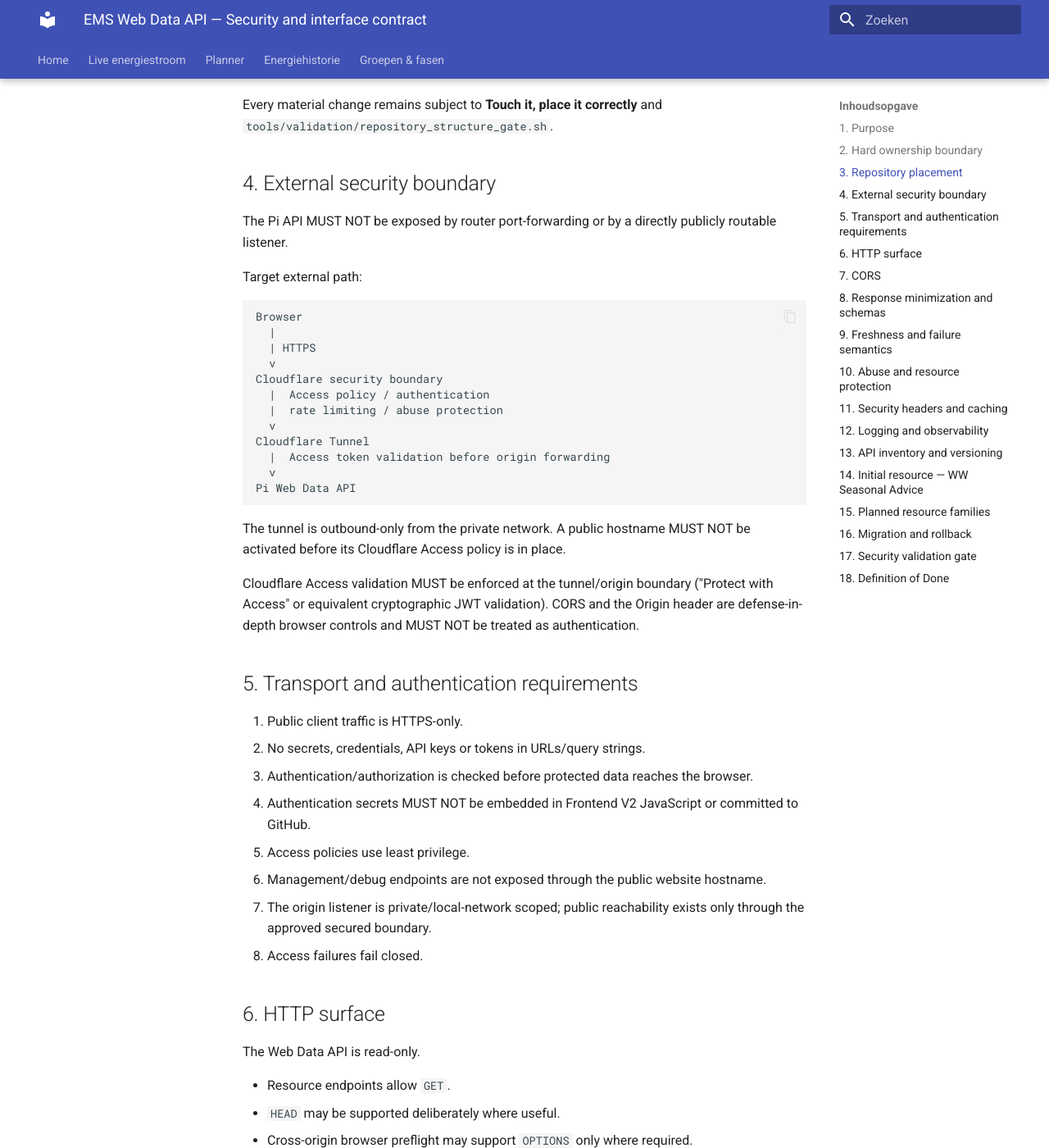
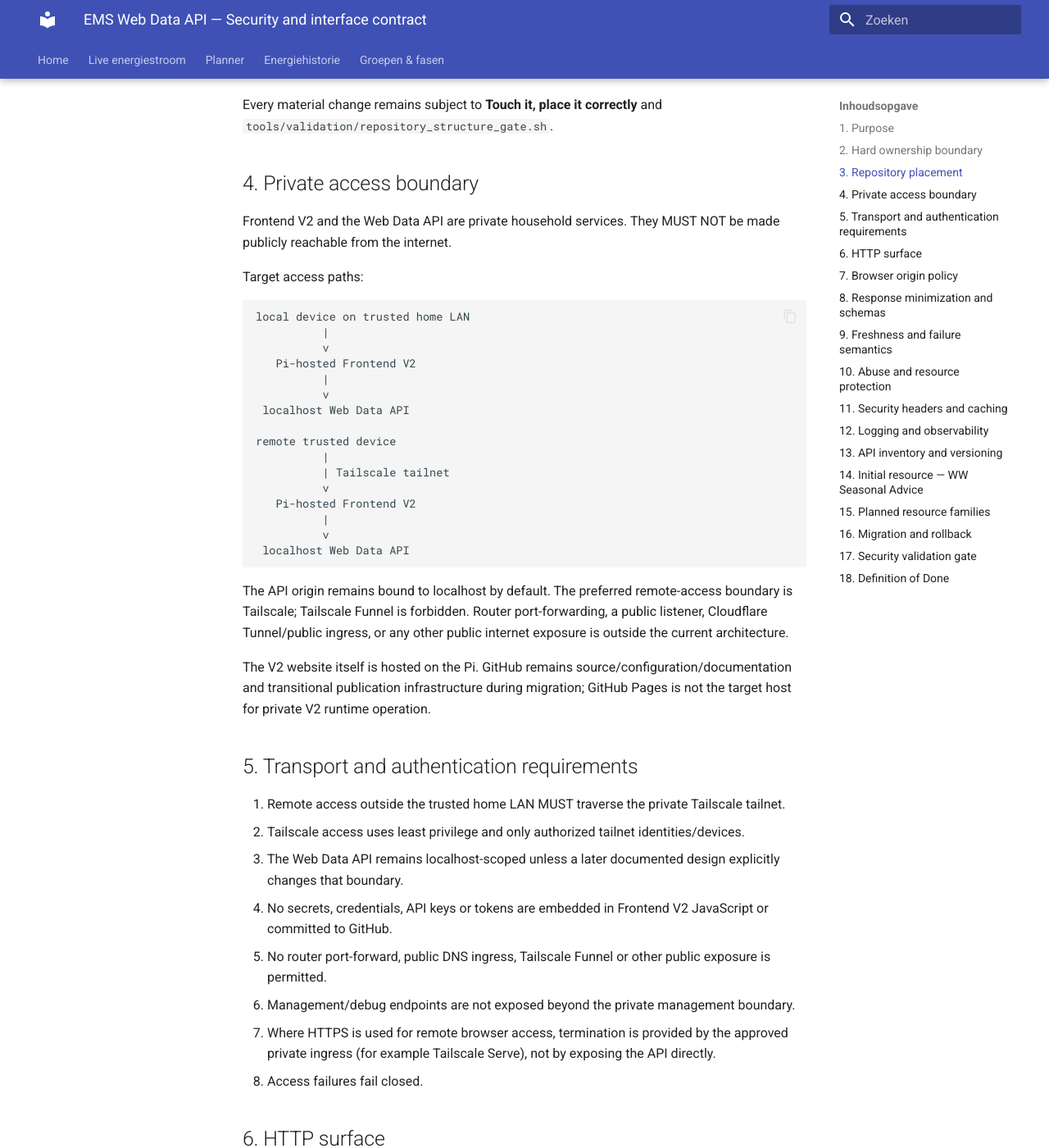
Before and after one commit to OnsKasteeltje/homey-energy-manual, an MkDocs documentation site: the page built from docs/architecture/web-data-api-security.md, in a window 1280 px wide and 1400 px high, scrolled down 1502 px. Shown: the whole window at 82% size. Built offline with MkDocs 1.6.1 and Material for MkDocs 9.7.7, drawn with Linux system fonts in a browser that asks for light colours; some of the changed text lies outside the part shown.

Commit message:
architecture: make V2 private LAN and Tailscale only

````diff
--- a/docs/architecture/web-data-api-security.md
+++ b/docs/architecture/web-data-api-security.md
@@ -1,6 +1,6 @@
 # EMS Web Data API — Security and interface contract
 
-**Status:** Canonical target architecture / mandatory security baseline
+**Status:** Canonical private target architecture / mandatory security baseline
 **Date:** 2026-09-19
 **Scope:** Entire Frontend V2 read-only operational-data interface
 **Governance:** `ems-architecture-governance.md`, `architectuur-guardrails.md`, `repository-structure.md`, `runtime-publication-separation.md`, `ems-frontend-v2-architecture.md`
@@ -55,40 +55,44 @@
 
 Every material change remains subject to **Touch it, place it correctly** and `tools/validation/repository_structure_gate.sh`.
 
-## 4. External security boundary
+## 4. Private access boundary
 
-The Pi API MUST NOT be exposed by router port-forwarding or by a directly publicly routable listener.
+Frontend V2 and the Web Data API are private household services. They MUST NOT be made publicly reachable from the internet.
 
-Target external path:
+Target access paths:
 
 ```text
-Browser
-  |
-  | HTTPS
-  v
-Cloudflare security boundary
-  |  Access policy / authentication
-  |  rate limiting / abuse protection
-  v
-Cloudflare Tunnel
-  |  Access token validation before origin forwarding
-  v
-Pi Web Data API
+local device on trusted home LAN
+          |
+          v
+   Pi-hosted Frontend V2
+          |
+          v
+ localhost Web Data API
+
+remote trusted device
+          |
+          | Tailscale tailnet
+          v
+   Pi-hosted Frontend V2
+          |
+          v
+ localhost Web Data API
 ```
 
-The tunnel is outbound-only from the private network. A public hostname MUST NOT be activated before its Cloudflare Access policy is in place.
+The API origin remains bound to localhost by default. The preferred remote-access boundary is Tailscale; Tailscale Funnel is forbidden. Router port-forwarding, a public listener, Cloudflare Tunnel/public ingress, or any other public internet exposure is outside the current architecture.
 
-Cloudflare Access validation MUST be enforced at the tunnel/origin boundary ("Protect with Access" or equivalent cryptographic JWT validation). CORS and the Origin header are defense-in-depth browser controls and MUST NOT be treated as authentication.
+The V2 website itself is hosted on the Pi. GitHub remains source/configuration/documentation and transitional publication infrastructure during migration; GitHub Pages is not the target host for private V2 runtime operation.
 
 ## 5. Transport and authentication requirements
 
-1. Public client traffic is HTTPS-only.
-2. No secrets, credentials, API keys or tokens in URLs/query strings.
-3. Authentication/authorization is checked before protected data reaches the browser.
-4. Authentication secrets MUST NOT be embedded in Frontend V2 JavaScript or committed to GitHub.
-5. Access policies use least privilege.
-6. Management/debug endpoints are not exposed through the public website hostname.
-7. The origin listener is private/local-network scoped; public reachability exists only through the approved secured boundary.
+1. Remote access outside the trusted home LAN MUST traverse the private Tailscale tailnet.
+2. Tailscale access uses least privilege and only authorized tailnet identities/devices.
+3. The Web Data API remains localhost-scoped unless a later documented design explicitly changes that boundary.
+4. No secrets, credentials, API keys or tokens are embedded in Frontend V2 JavaScript or committed to GitHub.
+5. No router port-forward, public DNS ingress, Tailscale Funnel or other public exposure is permitted.
+6. Management/debug endpoints are not exposed beyond the private management boundary.
+7. Where HTTPS is used for remote browser access, termination is provided by the approved private ingress (for example Tailscale Serve), not by exposing the API directly.
 8. Access failures fail closed.
 
 ## 6. HTTP surface
@@ -107,15 +111,17 @@
 
 User commands are outside this API.
 
-## 7. CORS
+## 7. Browser origin policy
 
-CORS is minimal and explicit.
+The preferred deployment is same-origin: the Pi-hosted V2 frontend reaches the Web Data API through the same private web origin/reverse-proxy boundary. In that design no browser CORS permission is required.
 
-- Never use `Access-Control-Allow-Origin: *` for protected EMS operational data.
-- Allow only the exact production Frontend V2 origin(s) required.
-- Do not blindly reflect arbitrary `Origin` values.
-- CORS does not replace authentication or authorization.
-- If deployment later becomes same-origin, unnecessary CORS support should be removed.
+If a temporary migration step requires cross-origin access, CORS MUST be minimal and explicit:
+
+- never use `Access-Control-Allow-Origin: *` for EMS operational data;
+- allow only the exact private V2 origin(s) required;
+- do not blindly reflect arbitrary `Origin` values;
+- CORS is a browser control, not an authentication mechanism;
+- remove temporary CORS support when same-origin migration is complete.
 
 ## 8. Response minimization and schemas
 
@@ -147,9 +153,9 @@
 
 ## 10. Abuse and resource protection
 
-The public security boundary and origin use bounded resource consumption.
+The private web boundary and origin use bounded resource consumption.
 
-- Rate limiting is applied at the external boundary.
+- Rate limiting may be applied at the private ingress where useful; bounded origin behavior remains mandatory.
 - Request size, parameter ranges and history windows are bounded.
 - No unbounded history/export query is permitted.
 - Expensive resources must have explicit maximum ranges and/or pagination.
@@ -163,7 +169,7 @@
 
 Protected/user-specific responses default to conservative caching (`Cache-Control: no-store`) unless a resource is deliberately classified safe for bounded shared caching.
 
-The external HTTPS boundary owns HSTS. Additional browser security headers may be applied centrally where appropriate.
+The private HTTPS ingress owns HSTS where HTTPS is enabled. Additional browser security headers may be applied centrally where appropriate.
 
 ## 12. Logging and observability
 
@@ -258,7 +264,7 @@
 inventory
  -> define versioned API contract
  -> implement read-only resource
- -> secure external route
+ -> secure private route
  -> parallel comparison
  -> switch one frontend consumer
  -> validate values/freshness/failure behavior
@@ -272,13 +278,13 @@
 
 Before any Web Data API resource is considered production-ready, prove at minimum:
 
-- no direct public Pi port;
-- HTTPS public path;
-- Access policy active before route exposure;
-- Access/JWT validation enforced before origin;
-- unauthorized request rejected;
+- no direct public Pi port, router port-forward, Funnel or other public ingress;
+- API origin remains localhost-scoped;
+- local V2 access is limited to the trusted LAN;
+- remote V2 access is limited to authorized Tailscale clients;
+- unauthorized/non-tailnet remote access is unavailable;
 - unsupported write methods rejected;
-- exact CORS origin behavior validated;
+- same-origin browser access is preferred; any temporary CORS origin behavior is exact and validated;
 - no secrets in frontend/repository/URLs/responses/logs;
 - response field allowlist validated;
 - malformed/stale source fails safely;
````
